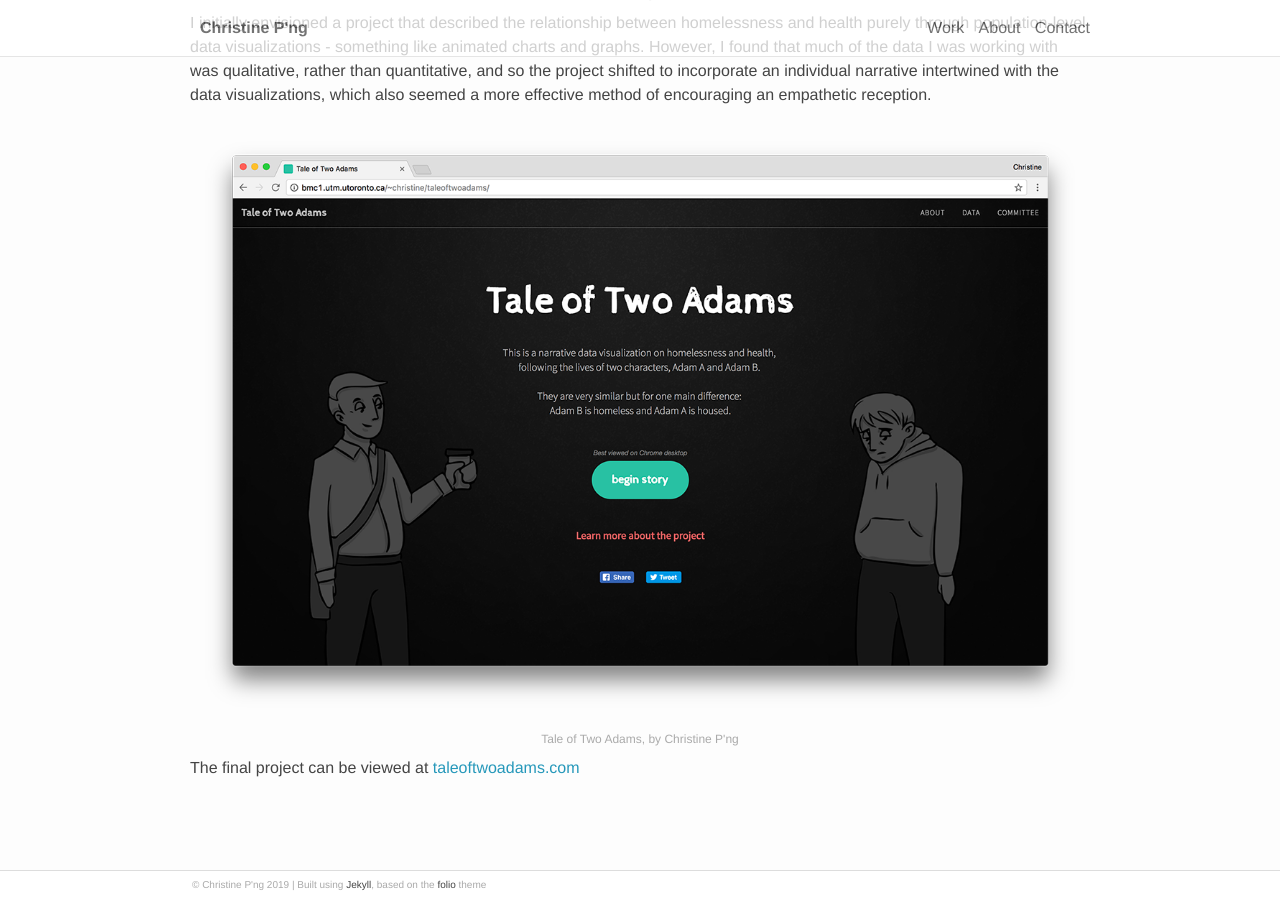
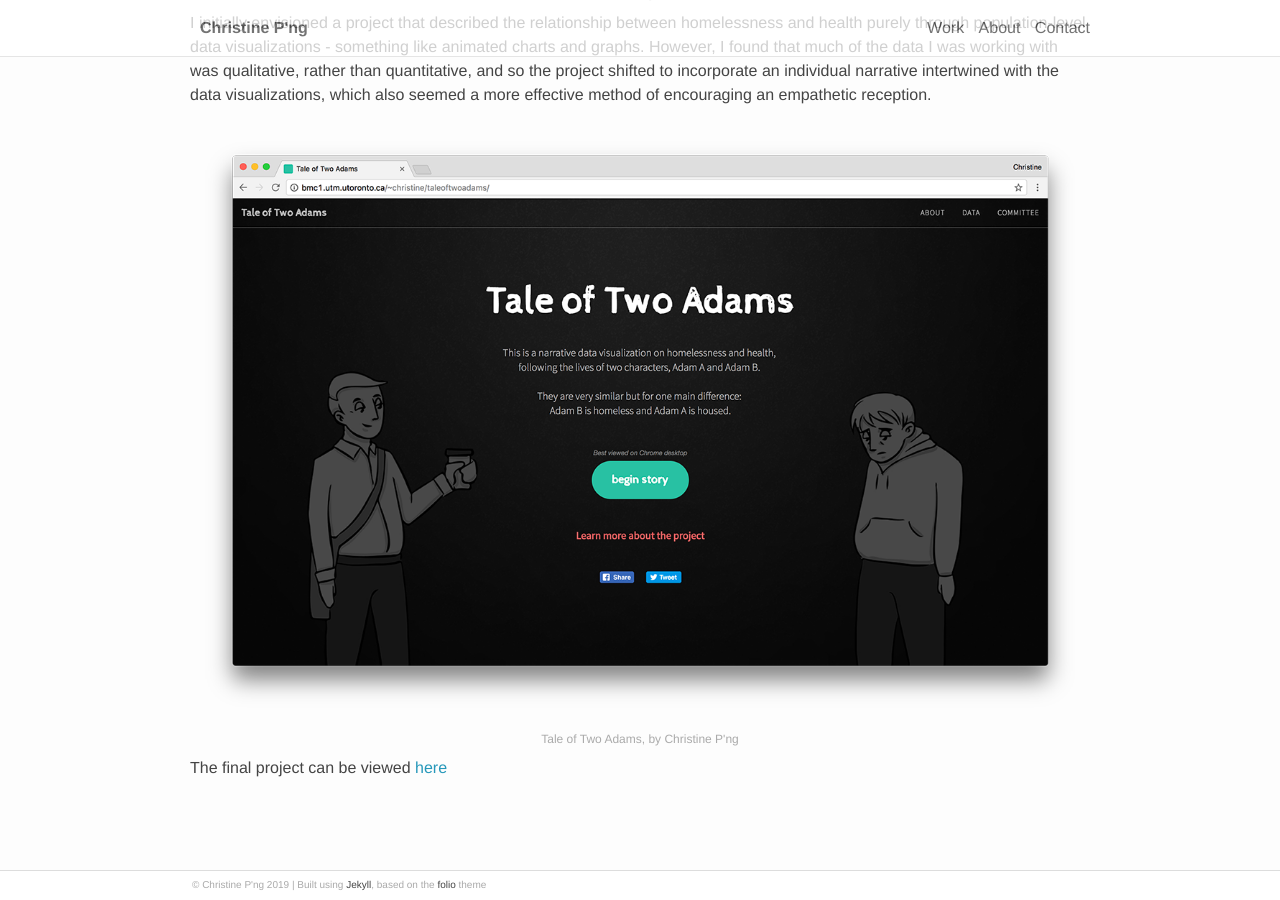
Before and after one commit to chspng/christinepng.ca, a Jekyll site: the page built from _portfolio/1_Tale_of_Two_Adams.markdown, in a window 1280 px wide and 900 px high, scrolled down 973 px. Built offline with Jekyll 4.4.1, drawn with Linux system fonts in a browser that asks for light colours; nearby versions of some CDN libraries.

Commit message:
updating project link

```diff
--- a/_portfolio/1_Tale_of_Two_Adams.markdown
+++ b/_portfolio/1_Tale_of_Two_Adams.markdown
@@ -31,4 +31,4 @@ I initially envisioned a project that described the relationship between homeles
 	Tale of Two Adams, by Christine P'ng
 </div>
 
-The final project can be viewed at <a href="http://taleoftwoadams.com">taleoftwoadams.com</a>
+The final project can be viewed <a href="https://bmc1.utm.utoronto.ca/~christine/taleoftwoadams/">here</a>
```
